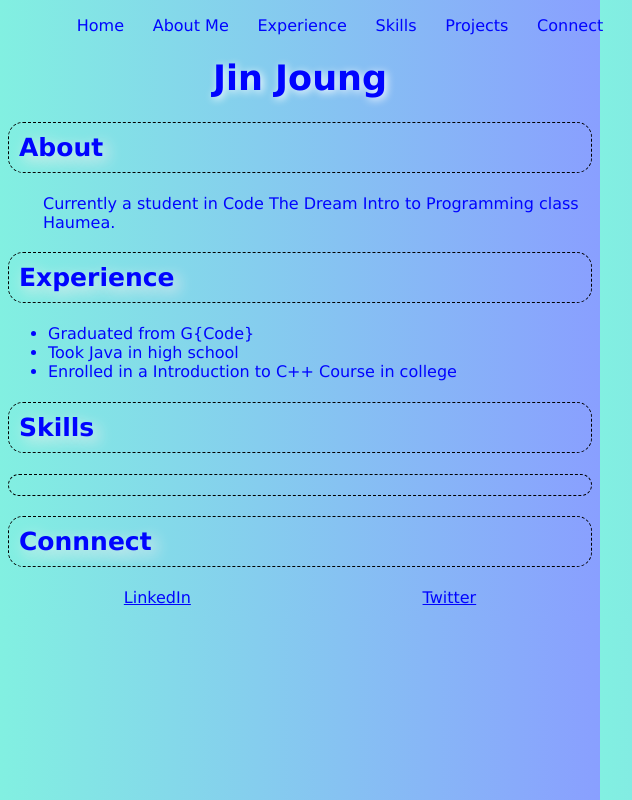
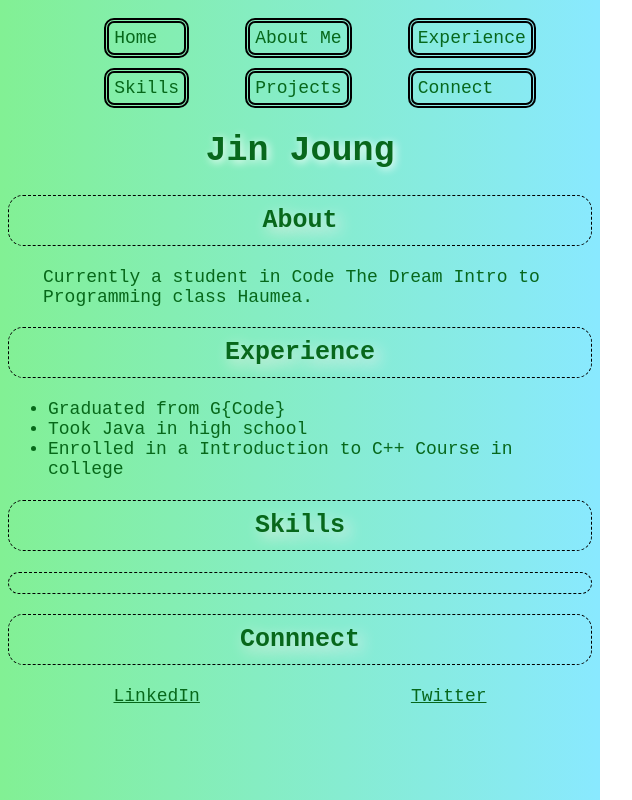
Before and after one commit to omk963/jin-joung-haumea, a plain HTML site: page index.html in a window 600 px wide. Shown: the whole page, 632 px wide, since content can reach past the window. Drawn offline with Linux system fonts and the light colour scheme.

Commit message:
responsiveness added

```diff
--- a/css/index.css
+++ b/css/index.css
@@ -4,7 +4,7 @@
 }
 
 body {
-    background-image: linear-gradient(to right, rgb(130, 240, 225) , rgb(137, 159, 255));;
+    background-image: linear-gradient(to right, rgb(130, 240, 225) , rgb(137, 159, 255));
 }
 
 nav ul {
@@ -12,7 +12,6 @@ nav ul {
     display: flex;
     flex-direction: row;
     justify-content: space-evenly;
-    width: 100%;
 }
 
 nav a {
@@ -43,3 +42,42 @@ h2 {
     flex-direction: row;
     justify-content: space-evenly;
 }
+
+@media screen and (max-width: 600px) and (orientation: portrait) {
+    * {
+        color:rgb(255, 1, 1);
+        font-family:'Lucida Sans', 'Lucida Sans Regular', 'Lucida Grande', 'Lucida Sans Unicode', Geneva, Verdana, sans-serif
+    }
+
+    body {
+        background-image: linear-gradient(to right, rgb(240, 130, 180) , rgb(249, 255, 137));
+    }
+
+    nav ul {
+        display: grid;
+        grid: auto / auto auto auto;
+        grid-row-gap: 10px;
+    }
+
+    h2 {
+        text-align: center;
+    }
+}
+
+@media screen and (min-width: 600px) and (max-width: 1600px) and (orientation: portrait) {
+    * {
+        color:rgba(0, 97, 19, 0.956);
+        font-family:monospace;
+        font-size: 18px;
+    }
+
+    body {
+        background-image: linear-gradient(to right, rgb(130, 240, 148) , rgb(137, 233, 255));
+    }
+
+    nav li {
+        border: 5px black double;
+        padding: 5px;
+        border-radius: 10px;
+    }
+}
```
